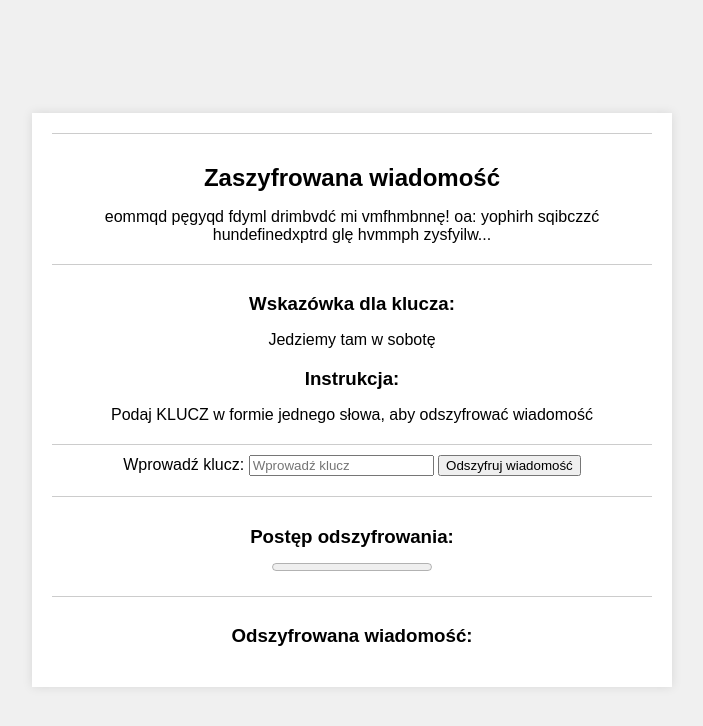
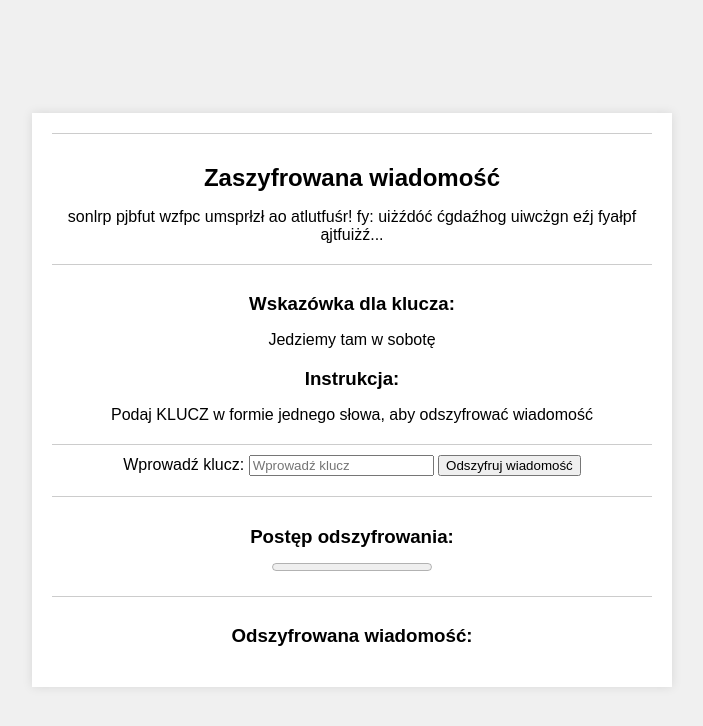
Before and after one commit to Scrooman/strona-szyfruj-ca, a plain HTML site: page index.html in a window 1280 px wide. Both pictures are taken after a click on the button "Odszyfruj wiadomość". Shown: the whole page, without its empty margins (288-991 px from the left). Drawn offline with Linux system fonts and the light colour scheme.

Commit message:
Update index.html

```diff
--- a/index.html
+++ b/index.html
@@ -71,8 +71,10 @@
         let decryptedMessage = "Fajnie będzie razem pojechać na wycieczkę! PS: zamiast pracować zajmuje się innymi rzeczami...";
         let hint = "Jedziemy tam w sobotę"; // Przechowywanie wskazówki
 
+        const alphabet = "aąbcćdeęfghijklłmnńoóprsśtuwyzźż".toLowerCase();
+
+        // Funkcja szyfrowania Vigenère'a z uwzględnieniem polskich znaków
         function vigenereEncrypt(text, key) {
-            const alphabet = "abcdefghijklmnopqrstuvwxyz";
             let result = "";
             let keyIndex = 0;
 
@@ -80,24 +82,22 @@
                 const char = text[i].toLowerCase();
                 const keyChar = key[keyIndex % key.length].toLowerCase();
 
-                if (alphabet.includes(char)) {
-                    const shift = alphabet.indexOf(keyChar);
-                    const newIndex = (alphabet.indexOf(char) + shift) % 26;
+                const charIndex = alphabet.indexOf(char);
+                const keyCharIndex = alphabet.indexOf(keyChar);
+
+                if (charIndex !== -1) { // Jeżeli znak jest w alfabecie
+                    const newIndex = (charIndex + keyCharIndex) % alphabet.length;
                     result += alphabet[newIndex];
                     keyIndex++;
                 } else {
-                    result += char;
+                    result += char; // Znak, którego nie ma w alfabecie, nie jest zmieniany
                 }
             }
             return result;
         }
 
-        const encryptedMessage = vigenereEncrypt(decryptedMessage, correctKey);
-        document.getElementById("encryptedMessage").innerText = encryptedMessage;
-        document.getElementById("hintText").innerText = hint;
-
+        // Funkcja odszyfrowywania Vigenère'a z uwzględnieniem polskich znaków
         function vigenereDecrypt(text, key) {
-            const alphabet = "abcdefghijklmnopqrstuvwxyz";
             let result = "";
             let keyIndex = 0;
 
@@ -105,18 +105,26 @@
                 const char = text[i].toLowerCase();
                 const keyChar = key[keyIndex % key.length].toLowerCase();
 
-                if (alphabet.includes(char)) {
-                    const shift = alphabet.indexOf(keyChar);
-                    const newIndex = (alphabet.indexOf(char) - shift + 26) % 26;
+                const charIndex = alphabet.indexOf(char);
+                const keyCharIndex = alphabet.indexOf(keyChar);
+
+                if (charIndex !== -1) { // Jeżeli znak jest w alfabecie
+                    const newIndex = (charIndex - keyCharIndex + alphabet.length) % alphabet.length;
                     result += alphabet[newIndex];
                     keyIndex++;
                 } else {
-                    result += char;
+                    result += char; // Znak, którego nie ma w alfabecie, nie jest zmieniany
                 }
             }
             return result;
         }
 
+        // Szyfrujemy wiadomość
+        const encryptedMessage = vigenereEncrypt(decryptedMessage, correctKey);
+        document.getElementById("encryptedMessage").innerText = encryptedMessage;
+        document.getElementById("hintText").innerText = hint;
+
+        // Funkcja obsługująca odszyfrowanie wiadomości po wpisaniu klucza
         function decryptMessage() {
             const userKey = document.getElementById("keyInput").value.trim().toLowerCase();
             const outputMessage = document.getElementById("outputMessage");
@@ -150,7 +158,7 @@
 
                     progressContainer.classList.add("hidden");
                 }
-            }, 333); // 1/3 sekundy
+            }, 22); // 2/10 sekundy
         }
     </script>
 </body>
```
